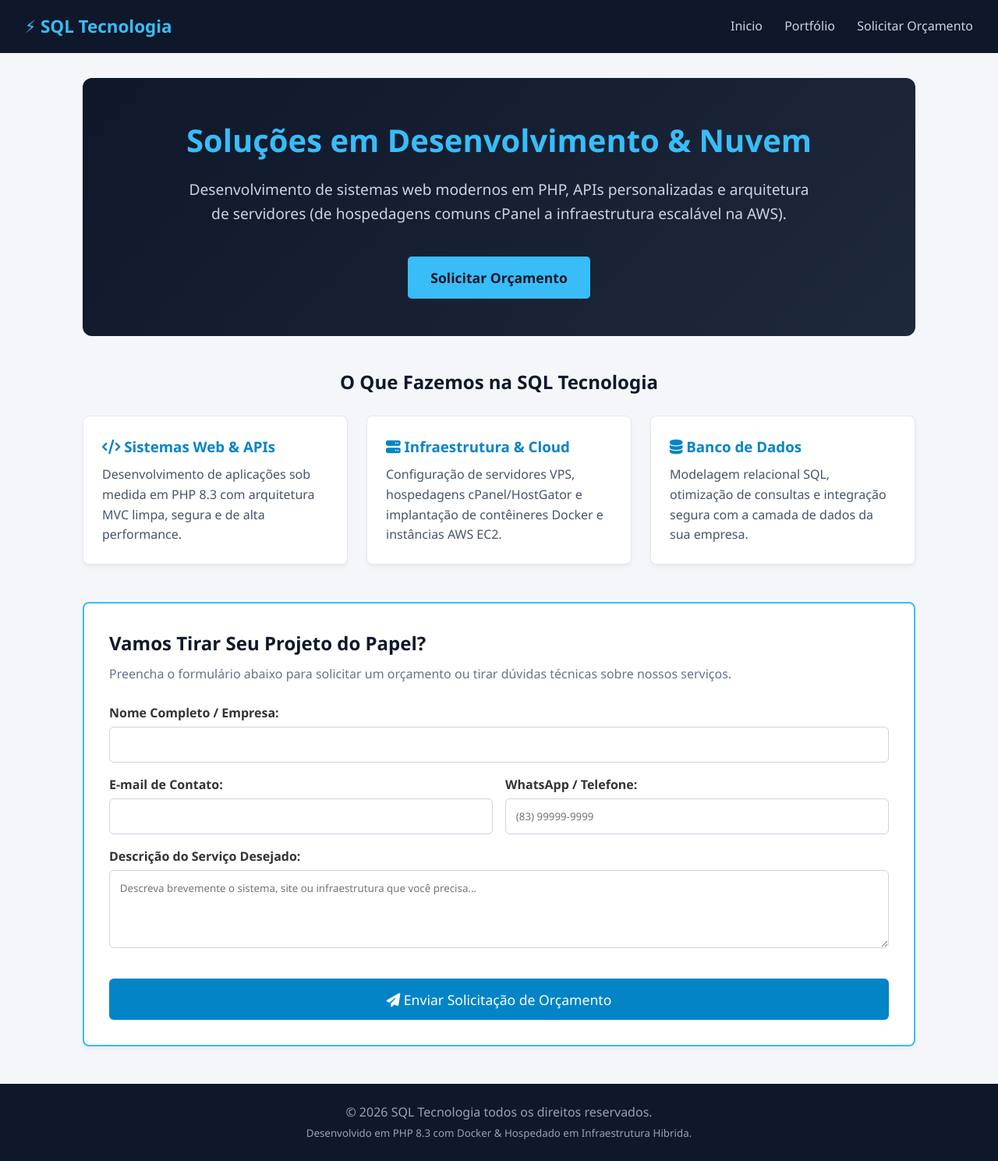
After one commit to marcioanjjo/portfolio, a PHP site: template app/Views/home/index.php in a window 1280 px wide. The commit adds this page. Shown: the whole page at 78% size. Run offline with PHP 8.4, Linux system fonts and the light colour scheme; the template is opened without the code that fills it, so the values that code supplies are empty.

Commit message:
Envio de solicitação de orçamento proto salvando no banco de dados, pagina home pronta juntamente com os link do menu em todas as paginas ativo e funcional

```diff
--- a/app/Models/Contact.php
+++ b/app/Models/Contact.php
@@ -14,15 +14,15 @@ class Contact
     {
         $db = Connection::getConnection();
 
-        $sql = "INSERT INTO contatos (nome, email, whatapp, mensagem)
-                VALUE (:nome, :email, :whatapp, :mensagem)";
+        $sql = "INSERT INTO contatos (nome, email, whatsapp, mensagem)
+                VALUES (:nome, :email, :whatsapp, :mensagem)";
 
         $stmt = $db->prepare($sql);
 
         return $stmt->execute([
             ':nome' => htmlspecialchars(trim($data['nome'])),
             ':email' => filter_var(trim($data['email']), FILTER_SANITIZE_EMAIL),
-            ':whatapp' => htmlspecialchars(trim($data['whatapp'])),
+            ':whatsapp' => htmlspecialchars(trim($data['whatsapp'])),
             ':mensagem' => htmlspecialchars(trim($data['mensagem'])),
         ]);
     }
--- /dev/null
+++ b/app/Views/home/index.php
@@ -0,0 +1,98 @@
+<!-- Hero Section -->
+<section style="background: linear-gradient(135deg, #0f172a 0%, #1e293b 100%); color: #fff; padding: 3rem 2rem; border-radius: 12px; margin-bottom: 2.5rem; text-align: center;">
+    <h1 style="font-size: 2.5rem; color: #38bdf8; margin-bottom: 1rem;">Soluções em Desenvolvimento & Nuvem</h1>
+    <p style="font-size: 1.2rem; color: #cbd5e1; max-width: 800px; margin: 0 auto 1.5rem auto;">
+        Desenvolvimento de sistemas web modernos em PHP, APIs personalizadas e arquitetura de servidores (de hospedagens comuns cPanel a infraestrutura escalável na AWS).
+    </p>
+    <a href="#contato" class="btn" style="background: #38bdf8; color: #0f172a; font-weight: bold; padding: 0.8rem 1.8rem; font-size: 1.1rem;">
+        Solicitar Orçamento
+    </a>
+</section>
+
+<!-- Seção de Serviços -->
+<section style="margin-bottom: 3rem;">
+    <h2 style="color: #0f172a; text-align: center; margin-bottom: 1.5rem;">O Que Fazemos na SQL Tecnologia</h2>
+    <div class="card-grid">
+        <div class="card">
+            <h3 style="color: #0284c7; margin-bottom: 0.5rem;"><i class="fas fa-code"></i> Sistemas Web & APIs</h3>
+            <p style="color: #475569;">Desenvolvimento de aplicações sob medida em PHP 8.3 com arquitetura MVC limpa, segura e de alta performance.</p>
+        </div>
+        <div class="card">
+            <h3 style="color: #0284c7; margin-bottom: 0.5rem;"><i class="fas fa-server"></i> Infraestrutura & Cloud</h3>
+            <p style="color: #475569;">Configuração de servidores VPS, hospedagens cPanel/HostGator e implantação de contêineres Docker e instâncias AWS EC2.</p>
+        </div>
+        <div class="card">
+            <h3 style="color: #0284c7; margin-bottom: 0.5rem;"><i class="fas fa-database"></i> Banco de Dados</h3>
+            <p style="color: #475569;">Modelagem relacional SQL, otimização de consultas e integração segura com a camada de dados da sua empresa.</p>
+        </div>
+    </div>
+</section>
+
+<!-- Seção de Projetos em Destaque -->
+<?php if (!empty($projetos)): ?>
+    <section style="margin-bottom: 3rem;">
+        <div style="display: flex; justify-content: space-between; align-items: center; margin-bottom: 1rem;">
+            <h2 style="color: #0f172a;">Projetos em Destaque</h2>
+            <a href="/portfolio" style="color: #0284c7; text-decoration: none; font-weight: 600;">Ver todos os projetos →</a>
+        </div>
+        <div class="card-grid">
+            <?php foreach ($projetos as $projeto): ?>
+                <div class="card">
+                    <h3><?= htmlspecialchars($projeto['titulo']) ?></h3>
+                    <p style="margin: 0.5rem 0 1rem 0; color: #475569;"><?= htmlspecialchars($projeto['descricao_curta']) ?></p>
+                    <span class="badge" style="background: #f1f5f9; color: #334155;">
+                        <i class="fas fa-server"></i> <?= htmlspecialchars($projeto['tipo_servidor']) ?>
+                    </span>
+                    <br>
+                    <a href="/projeto/<?= $projeto['id'] ?>" class="btn" style="margin-top: 1rem;">Detalhes</a>
+                </div>
+            <?php endforeach; ?>
+        </div>
+    </section>
+<?php endif; ?>
+
+<!-- Seção do Formulário de Contato / Captação de Clientes -->
+<section id="contato" class="card" style="padding: 2rem; background: #fff; border: 2px solid #38bdf8;">
+    <h2 style="color: #0f172a; margin-bottom: 0.5rem;">Vamos Tirar Seu Projeto do Papel?</h2>
+    <p style="color: #64748b; margin-bottom: 1.5rem;">Preencha o formulário abaixo para solicitar um orçamento ou tirar dúvidas técnicas sobre nossos serviços.</p>
+
+    <!-- Avisos de Sucesso ou Erro -->
+    <?php if (!empty($sucesso)): ?>
+        <div style="background: #dcfce7; color: #15803d; padding: 1rem; border-radius: 6px; margin-bottom: 1rem; font-weight: 600;">
+            ✓ <?= htmlspecialchars($sucesso) ?>
+        </div>
+    <?php endif; ?>
+
+    <?php if (!empty($erro)): ?>
+        <div style="background: #fee2e2; color: #b91c1c; padding: 1rem; border-radius: 6px; margin-bottom: 1rem; font-weight: 600;">
+            ✕ <?= htmlspecialchars($erro) ?>
+        </div>
+    <?php endif; ?>
+
+    <form action="/contact" method="POST" style="display: flex; flex-direction: column; gap: 1rem;">
+        <div>
+            <label style="display: block; font-weight: 600; margin-bottom: 0.3rem;">Nome Completo / Empresa:</label>
+            <input type="text" name="nome" required style="width: 100%; padding: 0.8rem; border: 1px solid #cbd5e1; border-radius: 6px;">
+        </div>
+
+        <div style="display: grid; grid-template-columns: repeat(auto-fit, minmax(250px, 1fr)); gap: 1rem;">
+            <div>
+                <label style="display: block; font-weight: 600; margin-bottom: 0.3rem;">E-mail de Contato:</label>
+                <input type="email" name="email" required style="width: 100%; padding: 0.8rem; border: 1px solid #cbd5e1; border-radius: 6px;">
+            </div>
+            <div>
+                <label style="display: block; font-weight: 600; margin-bottom: 0.3rem;">WhatsApp / Telefone:</label>
+                <input type="text" name="whatsapp" placeholder="(83) 99999-9999" required style="width: 100%; padding: 0.8rem; border: 1px solid #cbd5e1; border-radius: 6px;">
+            </div>
+        </div>
+
+        <div>
+            <label style="display: block; font-weight: 600; margin-bottom: 0.3rem;">Descrição do Serviço Desejado:</label>
+            <textarea name="mensagem" rows="4" required placeholder="Descreva brevemente o sistema, site ou infraestrutura que você precisa..." style="width: 100%; padding: 0.8rem; border: 1px solid #cbd5e1; border-radius: 6px;"></textarea>
+        </div>
+
+        <button type="submit" class="btn" style="background: #0284c7; font-size: 1.1rem; padding: 0.9rem; border: none; cursor: pointer; border-radius: 6px;">
+            <i class="fas fa-paper-plane"></i> Enviar Solicitação de Orçamento
+        </button>
+    </form>
+</section>
```
Also changed, not shown: app/Controllers/HomeController.php (+35 -2 lines), public/index.php (+9 -51 lines).
